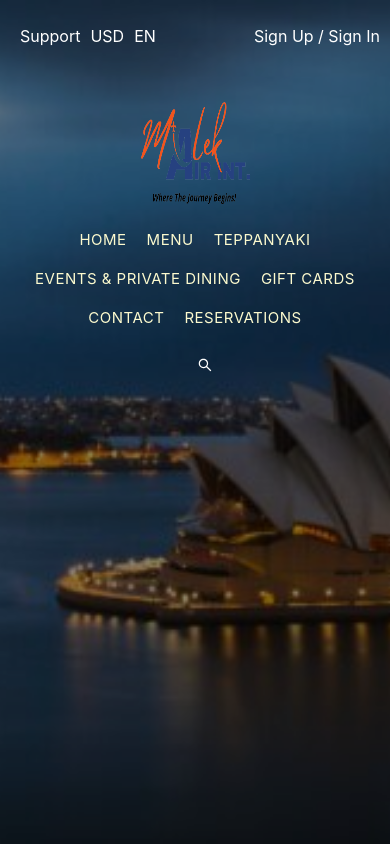
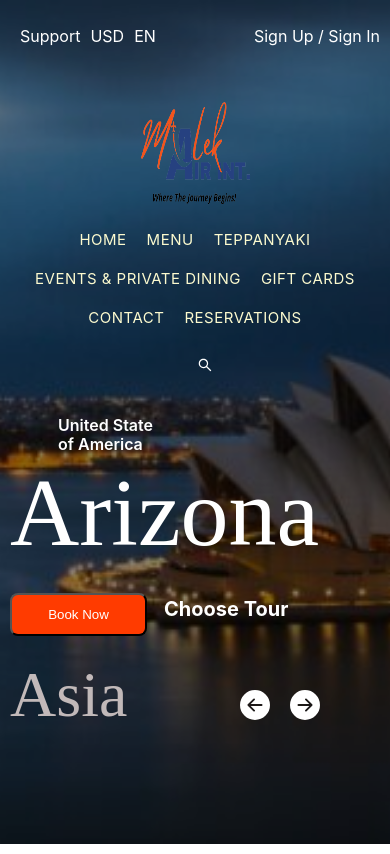
Before and after one commit to Shuvoghosh7/tour_planner, a React (Create React App) app: page / in a window 390 px wide. Built offline with nearby package versions, Linux system fonts and the light colour scheme.

Commit message:
complete banner part

```diff
--- a/src/pages/Home/Banner/Banner.css
+++ b/src/pages/Home/Banner/Banner.css
@@ -6,14 +6,20 @@
     background-repeat: no-repeat;
     background-size: cover;
 }
+
 .inside-banner {
     background: rgba(0, 0, 0, 0.46);
     width: 100%;
     height: 100vh;
+
+}
+
+.inside-banner-menu {
     display: flex;
     justify-content: space-between;
 }
-  .inside-banner-top{
+
+.inside-banner-top {
     display: flex;
     gap: 10px;
     position: relative;
@@ -21,18 +27,147 @@
     top: 10px;
     color: white;
 }
-  .nside-banner-Login{
+
+.nside-banner-Login {
     color: white;
     margin-right: 108px;
     position: relative;
     top: 10px;
 }
 
+.text-info {
+    position: absolute;
+    width: 185px;
+    height: 19px;
+    left: 238px;
+    top: 300px;
+    font-family: 'Inter';
+    font-style: normal;
+    font-weight: 600;
+    font-size: 16px;
+    line-height: 19px;
+    color: #FFFFFF;
+}
+
+.text-title {
+    position: absolute;
+    width: 312px;
+    height: 113px;
+    left: 109px;
+    top: 250px;
+    font-family: 'Italiana';
+    font-style: normal;
+    font-weight: 400;
+    font-size: 96px;
+    line-height: 113px;
+    color: #FFFFFF;
+}
+
+.book-btn {
+    position: absolute;
+    width: 137px;
+    height: 43px;
+    left: 105px;
+    top: 553px;
+    background: #FF3B00;
+    border-radius: 8px;
+    color: #FFFFFF;
+}
+
+.Choose_Tour {
+    position: absolute;
+    width: 125px;
+    height: 24px;
+    left: 264px;
+    top: 543px;
+    font-family: 'Inter';
+    font-style: normal;
+    font-weight: 700;
+    font-size: 20px;
+    line-height: 24px;
+    color: #FFFFFF;
+}
+
+.asia {
+    position: absolute;
+    width: 166px;
+    height: 87px;
+    left: 1156px;
+    top: 293px;
+    font-family: 'Italiana';
+    font-style: normal;
+    font-weight: 400;
+    font-size: 64px;
+    line-height: 75px;
+    color: #C2B9B9;
+}
+
+.banner-icon {
+    position: absolute;
+    left: 1166px;
+    top: 560px;
+    color: #FFFFFF;
+    gap: 10px;
+}
+.icon-1{
+    width: 50px;
+    height: 30px;
+}
+
 @media screen and (max-width: 640px) {
-    .inside-banner-top{
+    .inside-banner-top {
         left: 20px;
     }
-    .nside-banner-Login{
-        margin-right:10px
+
+    .nside-banner-Login {
+        margin-right: 10px
+    }
+
+    .text-info {
+        position: absolute;
+        width: 105px;
+        height: 19px;
+        left: 58px;
+        top: 400px;
+    }
+
+    .text-title {
+        position: absolute;
+        width: 112px;
+        height: 83px;
+        left: 10px;
+        top: 360px;
+    }
+
+    .book-btn {
+        position: absolute;
+        left: 10px;
+        top: 593px;
+    }
+
+    .Choose_Tour {
+        position: absolute;
+        left: 164px;
+        top: 577px;
+    }
+    .asia{
+        position: absolute;
+        left: 10px;
+        top: 593px;
+    }
+    .banner-icon {
+        position: absolute;
+        left: 230px;
+        top: 690px;
     }
 }
+@media screen and (min-width:768px) and (max-width:1023px){
+    .asia{
+        position: absolute;
+        left: 580px;
+    }
+    .banner-icon {
+        position: absolute;
+        left: 580px;
+    }
+}
--- a/src/pages/Home/Banner/Banner.js
+++ b/src/pages/Home/Banner/Banner.js
@@ -1,10 +1,14 @@
 import React from 'react';
 import './Banner.css'
+import { BsFillArrowLeftCircleFill } from 'react-icons/bs';
+import { BsFillArrowRightCircleFill } from 'react-icons/bs';
+
 const Banner = () => {
     return (
         <div className="banner-content">
             <div className="banner">
                 <div className="inside-banner">
+                    <div className='inside-banner-menu'>
                         <div className='inside-banner-top'>
                             <p>Support</p>
                             <p>USD</p>
@@ -14,6 +18,20 @@ const Banner = () => {
                             <p><span>Sign Up</span> / <span>Sign In</span></p>
                         </div>
                     </div>
+                    <div>
+                        <p className='text-info'>United State of America</p>
+                        <p className='text-title'>Arizona</p>
+                        <div>
+                            <button className='book-btn'>Book Now</button>
+                            <p className='Choose_Tour'>Choose Tour</p>
+                        </div>
+                        <p className='asia'>Asia</p>
+                        <div className='banner-icon'>
+                            <BsFillArrowLeftCircleFill className='icon-1' />
+                            <BsFillArrowRightCircleFill className='icon-1' />
+                        </div>
+                    </div>
+                </div>
             </div>
         </div>
     );
--- a/src/pages/Navbar/Navbar.css
+++ b/src/pages/Navbar/Navbar.css
@@ -65,6 +65,19 @@
         position: relative;
         left: 10px;
         top: 30px;
-
     }
 }
+
+@media screen and (min-width:768px) and (max-width:1023px) {
+    .search-logo {
+        position: relative;
+        left: 2px;
+        top: 30px;
+    }
+    .menu-var {
+        display: flex;
+        flex-direction: column;
+        justify-content: center;
+        align-items: center;
+    }
+}
```
Lines whose indentation alone changed are shown as unchanged.
